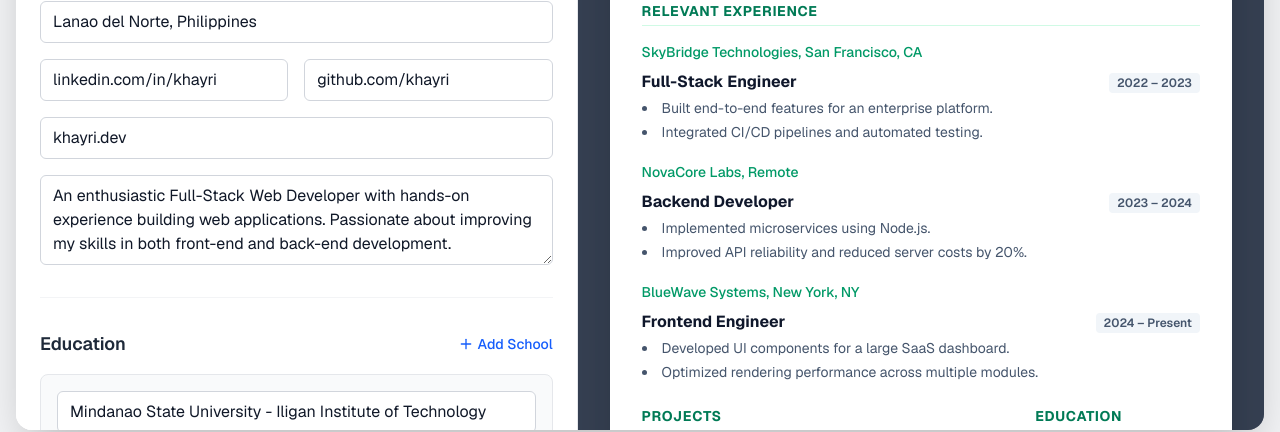
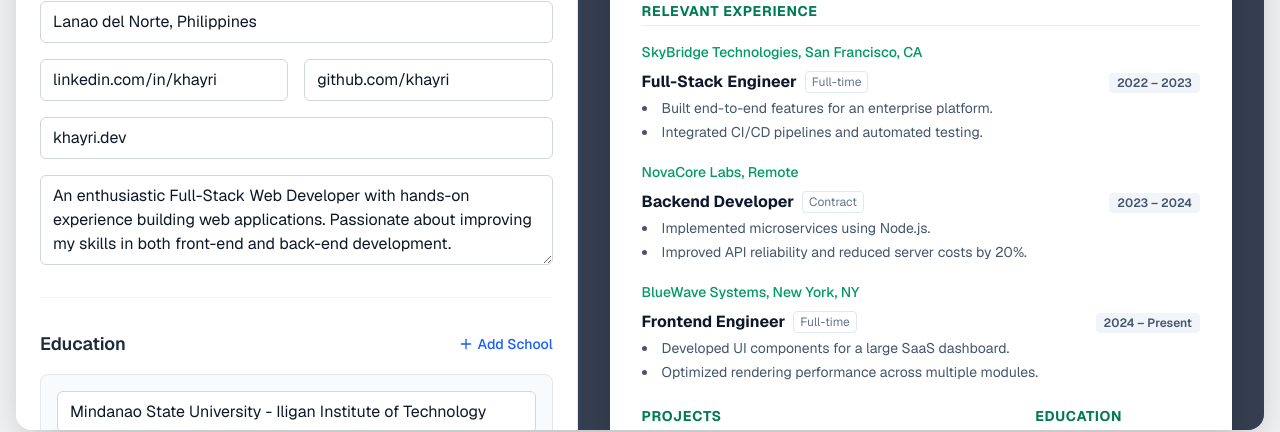
Before and after one commit to mamangcao/resume-builder-with-templates, a Next.js app: page / in a window 1280 px wide. Both pictures are taken after a click on the button "Load Sample". Shown: the part 308-740 px from the top of the page. Built offline with nearby package versions, Linux system fonts and the light colour scheme.

Commit message:
Added Employment Type

```diff
--- a/components/builder/forms/ExperienceForm.tsx
+++ b/components/builder/forms/ExperienceForm.tsx
@@ -48,6 +48,7 @@ export const ExperienceForm = () => {
               }
               className="w-full px-3 py-2 border border-gray-300 rounded bg-white focus:ring-2 focus:ring-blue-500 outline-none"
             />
+            <div className="grid grid-cols-1 sm:grid-cols-3 gap-3">
               <input
                 placeholder="Position"
                 value={exp.position}
@@ -59,8 +60,28 @@ export const ExperienceForm = () => {
                     e.target.value
                   )
                 }
-              className="w-full px-3 py-2 border border-gray-300 rounded bg-white focus:ring-2 focus:ring-blue-500 outline-none"
+                className="sm:col-span-2 w-full px-3 py-2 border border-gray-300 rounded bg-white focus:ring-2 focus:ring-blue-500 outline-none"
               />
+              <select
+                value={exp.employmentType}
+                onChange={(e) =>
+                  updateSectionItem(
+                    "experience",
+                    exp.id,
+                    "employmentType",
+                    e.target.value
+                  )
+                }
+                className="w-full px-3 py-2 border border-gray-300 rounded bg-white focus:ring-2 focus:ring-blue-500 outline-none text-gray-700"
+              >
+                <option value="">Type (Optional)</option>
+                <option value="Full-time">Full-time</option>
+                <option value="Part-time">Part-time</option>
+                <option value="Contract">Contract</option>
+                <option value="Freelance">Freelance</option>
+                <option value="Internship">Internship</option>
+              </select>
+            </div>
 
             <div className="grid grid-cols-2 gap-3">
               <input
--- a/components/templates/HarvardTemplate.tsx
+++ b/components/templates/HarvardTemplate.tsx
@@ -74,7 +74,14 @@ export const HarvardTemplate: React.FC<Props> = ({ data }) => {
                   <div className="h-0.5"></div>
                 )}
                 <div className="flex justify-between italic mb-1">
-                  <span>{exp.position}</span>
+                  <span>
+                    {exp.position}
+                    {exp.employmentType && (
+                      <span className="font-normal not-italic text-xs ml-1">
+                        ({exp.employmentType})
+                      </span>
+                    )}
+                  </span>
                   <span>
                     {exp.startDate} – {exp.endDate}
                   </span>
--- a/components/templates/ModernTemplate.tsx
+++ b/components/templates/ModernTemplate.tsx
@@ -141,6 +141,7 @@ export const ModernTemplate: React.FC<Props> = ({ data, themeColor }) => {
                       </div>
                     )}
                     <div className="flex justify-between items-baseline mb-1">
+                      <div className="flex items-center gap-2">
                         <h3
                           className={`font-bold text-slate-900 ${
                             isSameCompany ? "pl-0" : ""
@@ -148,6 +149,13 @@ export const ModernTemplate: React.FC<Props> = ({ data, themeColor }) => {
                         >
                           {exp.position}
                         </h3>
+                        {exp.employmentType && (
+                          <span className="text-xs text-slate-500 font-normal border border-slate-200 px-1.5 py-0.5 rounded">
+                            {exp.employmentType}
+                          </span>
+                        )}
+                      </div>
+
                       <span className="text-xs font-semibold bg-slate-100 px-2 py-0.5 rounded text-slate-600">
                         {exp.startDate} – {exp.endDate}
                       </span>
--- a/data/initial-state.ts
+++ b/data/initial-state.ts
@@ -49,6 +49,7 @@ export const SAMPLE_DATA: ResumeData = {
       location: "New York, NY",
       startDate: "2024",
       endDate: "Present",
+      employmentType: 'Full-time',
       description:
         "Developed UI components for a large SaaS dashboard.\nOptimized rendering performance across multiple modules.",
     },
@@ -59,6 +60,7 @@ export const SAMPLE_DATA: ResumeData = {
       location: "Remote",
       startDate: "2023",
       endDate: "2024",
+      employmentType: 'Contract',
       description:
         "Implemented microservices using Node.js.\nImproved API reliability and reduced server costs by 20%.",
     },
@@ -69,6 +71,7 @@ export const SAMPLE_DATA: ResumeData = {
       location: "San Francisco, CA",
       startDate: "2022",
       endDate: "2023",
+      employmentType: 'Full-time',
       description:
         "Built end-to-end features for an enterprise platform.\nIntegrated CI/CD pipelines and automated testing.",
     },
--- a/stores/useResumeStore.ts
+++ b/stores/useResumeStore.ts
@@ -89,6 +89,7 @@ export const useResumeStore = create<ResumeStore>()(
               location: "",
               startDate: "",
               endDate: "",
+              employmentType: "",
               description: "",
             };
           else if (section === "projects")
--- a/types/resume.ts
+++ b/types/resume.ts
@@ -25,6 +25,7 @@ export interface Experience {
   location: string;
   startDate: string;
   endDate: string;
+  employmentType: string;
   description: string;
 }
 
```
Lines whose indentation alone changed are shown as unchanged.
